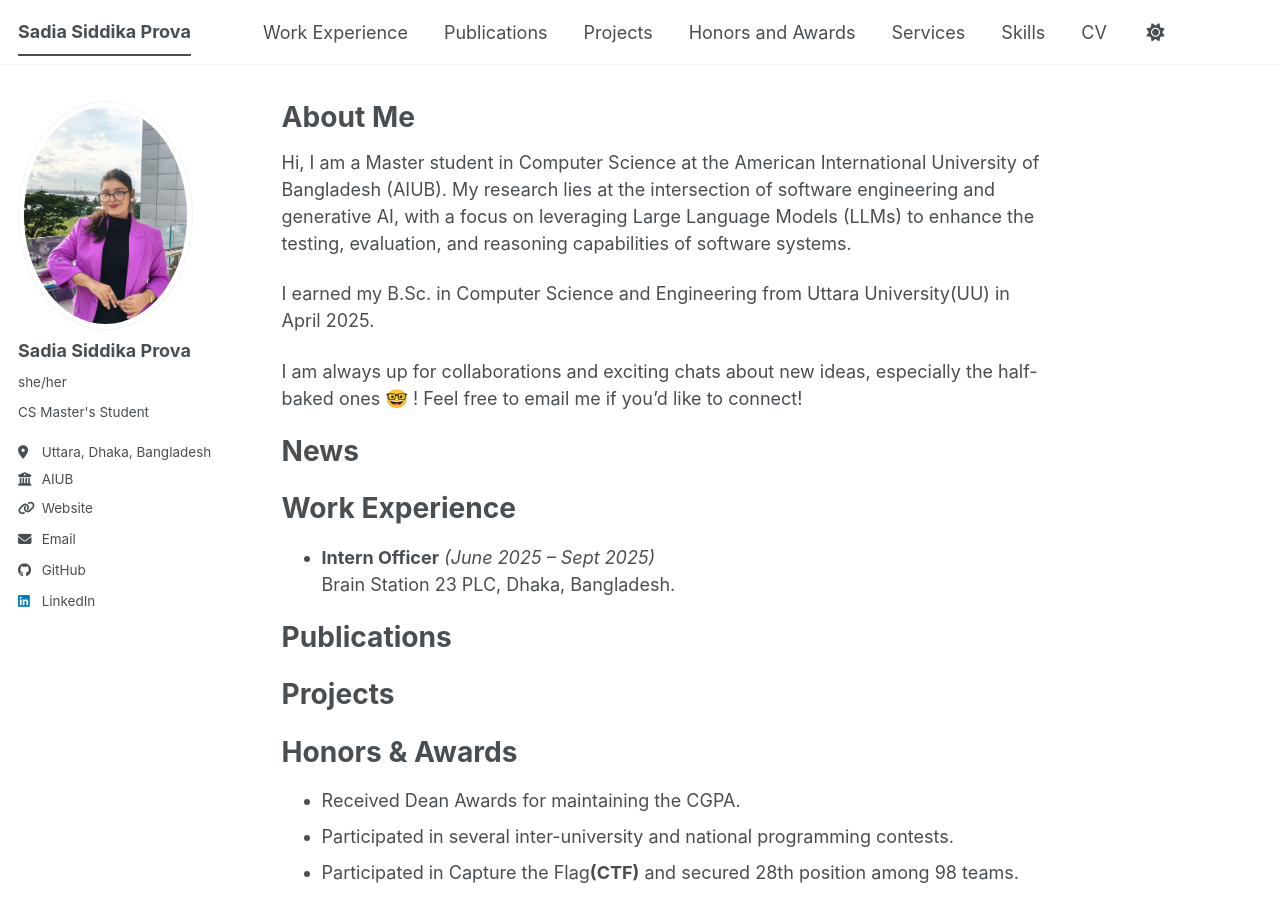
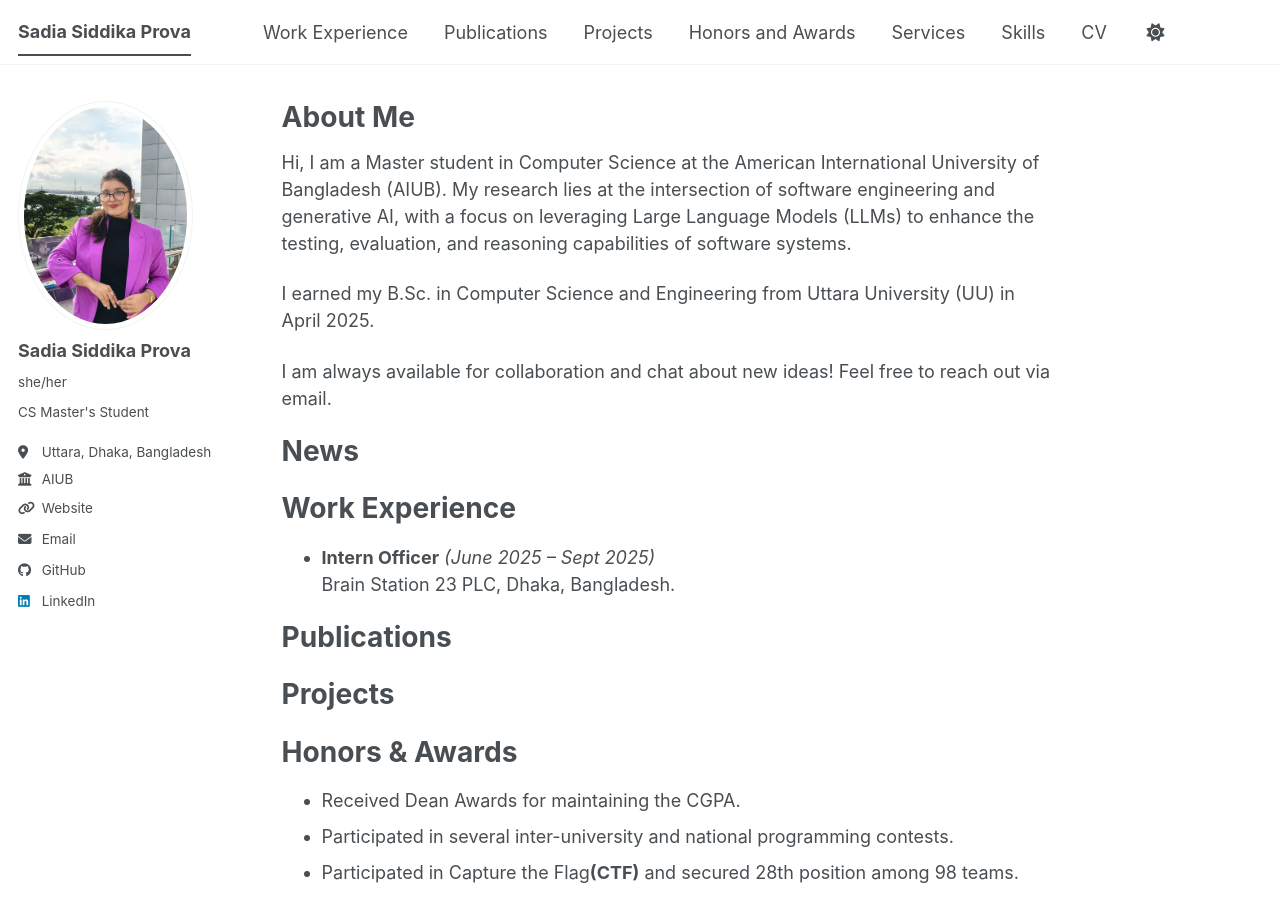
Before and after one commit to sadiaprova12/sadiaprova12.github.io, a Jekyll site: the page built from _pages/about.md, in a window 1280 px wide and 900 px high. Built offline with Jekyll 4.4.1, drawn with Linux system fonts in a browser that asks for light colours; a script bundle is joined from its source files by our own code; library files that are not in the unit come from our copies.

Commit message:
about me updated

```diff
--- a/_pages/about.md
+++ b/_pages/about.md
@@ -7,8 +7,8 @@ redirect_from:
 ---
 <h1>About Me</h1>
 <p>Hi, I am a Master student in Computer Science at the American International University of Bangladesh (AIUB). My research lies at the intersection of software engineering and generative AI, with a focus on leveraging Large Language Models (LLMs) to enhance the testing, evaluation, and reasoning capabilities of software systems.</p>
-<p>I earned my B.Sc. in Computer Science and Engineering from Uttara University(UU) in April 2025.</p>
-<p>I am always up for collaborations and exciting chats about new ideas, especially the half-baked ones 🤓 ! Feel free to email me if you’d like to connect! </p>
+<p>I earned my B.Sc. in Computer Science and Engineering from Uttara University (UU) in April 2025.</p>
+<p>I am always available for collaboration and chat about new ideas! Feel free to reach out via email.</p>
 
 <h1>News</h1>
 
```
